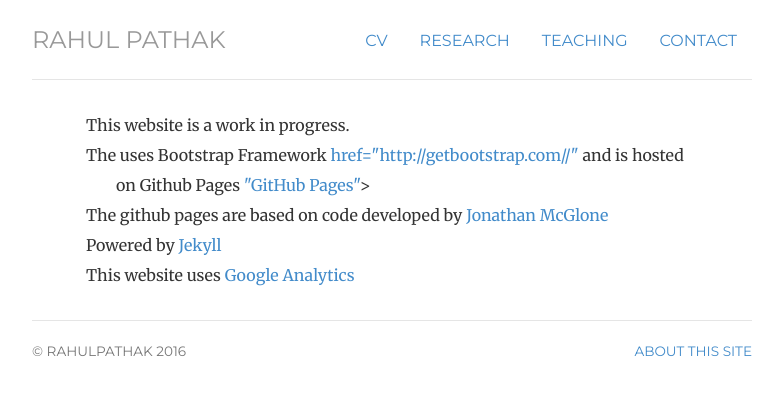
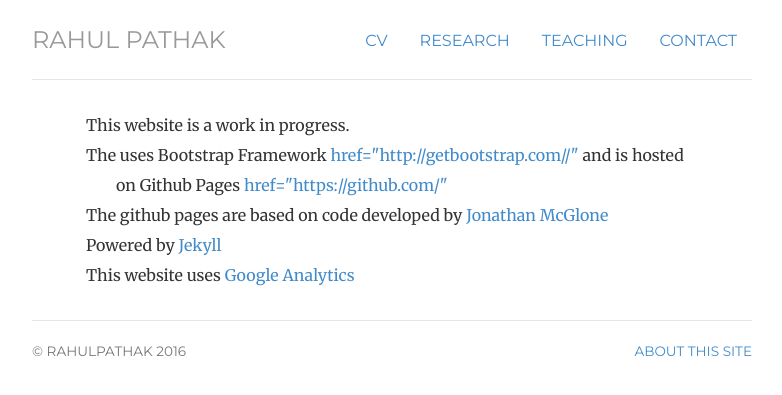
Before and after one commit to pathak-rahul/pathak-rahul.github.io, a Jekyll site: the page built from about/index.html, in a window 1280 px wide. Shown: the top 395 px of the page, without its empty margins (248-1030 px from the left). Built offline with Jekyll 4.4.1, drawn with Linux system fonts in a browser that asks for light colours.

Commit message:
Update index.html

```diff
--- a/about/index.html
+++ b/about/index.html
@@ -12,7 +12,7 @@ description: Credits and information about the website rahulpathak.net
 
     <ul class="list-unstyled">
     <li>This website is a work in progress.</li>
-    <li> The uses Bootstrap Framework <a>href="http://getbootstrap.com//"</a>   and is hosted on Github Pages <a>"GitHub Pages"</a>></li>
+    <li> The uses Bootstrap Framework <a>href="http://getbootstrap.com//"</a>   and is hosted on Github Pages <a>href="https://github.com/"</a>
     <li> The github pages are based on code developed by <a href="http://jmcglone.com/" title="ZkySky Design">Jonathan McGlone</a></li>
     <li> Powered by <a href="http://jekyllrb.com/" title="Jekyll">Jekyll</a></li>
     <li> This website uses <a href="http://www.google.com/analytics/" title ="Google Analytics">Google Analytics</a></li>
```
